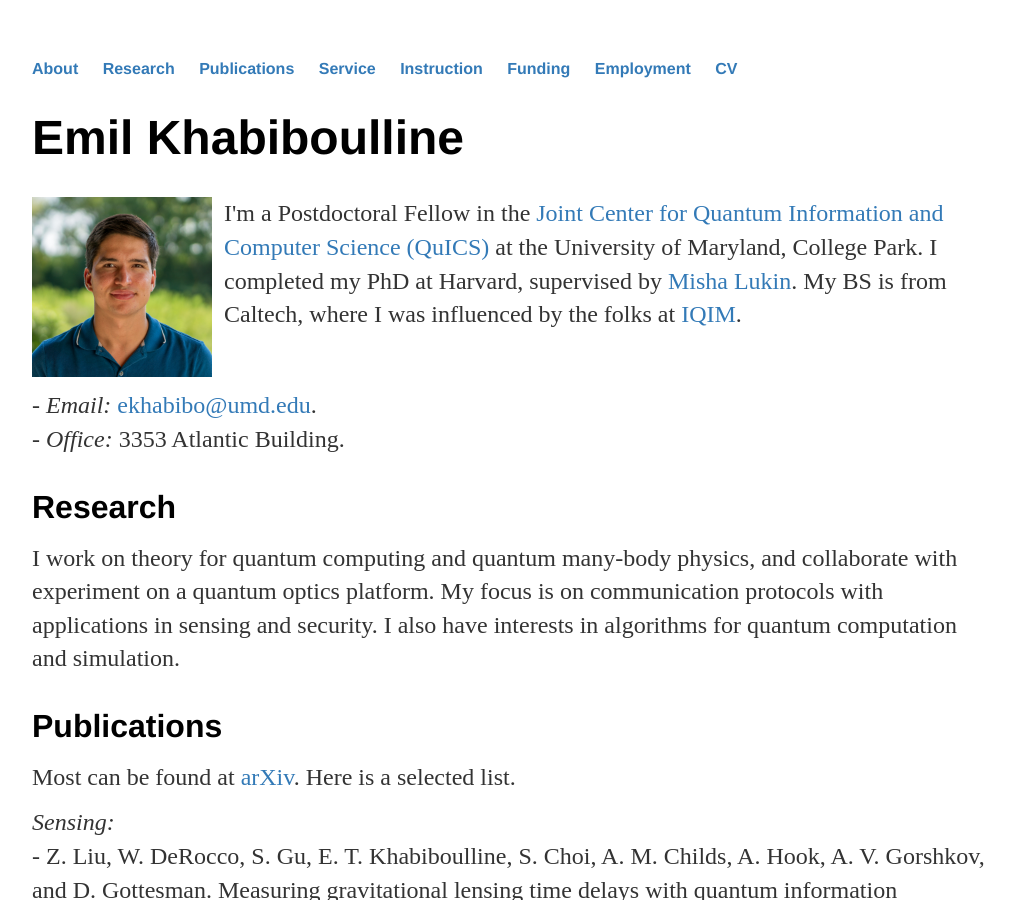
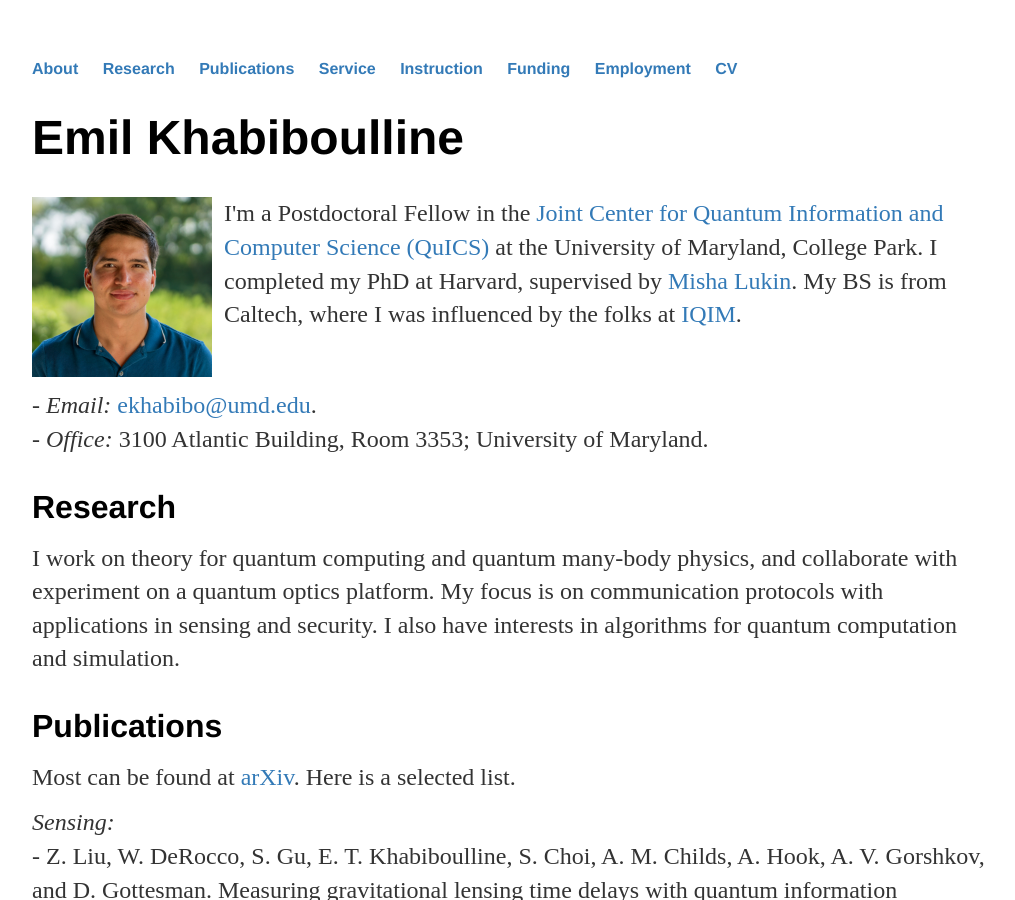
Before and after one commit to emilkhab/emilkhab.github.io, a Jekyll site: the page built from index.html, in a window 1280 px wide and 900 px high. Shown: the whole window, without its empty margins (128-1143 px from the left). Built offline with Jekyll 4.4.1, drawn with Linux system fonts in a browser that asks for light colours.

Commit message:
Update index.html

```diff
--- a/index.html
+++ b/index.html
@@ -8,7 +8,7 @@ title: Emil Khabiboulline
 	My BS is from Caltech, where I was influenced by the folks at <a href="https://iqim.caltech.edu/">IQIM</a>.</p>
 	<p style="clear:both;">
 		- <em>Email:</em> <a href="mailto:ekhabibo@umd.edu">ekhabibo@umd.edu</a>.<br/>
-		- <em>Office:</em> 3353 Atlantic Building.
+		- <em>Office:</em> 3100 Atlantic Building, Room 3353; University of Maryland.
 	</p>
 </div>
 
```
